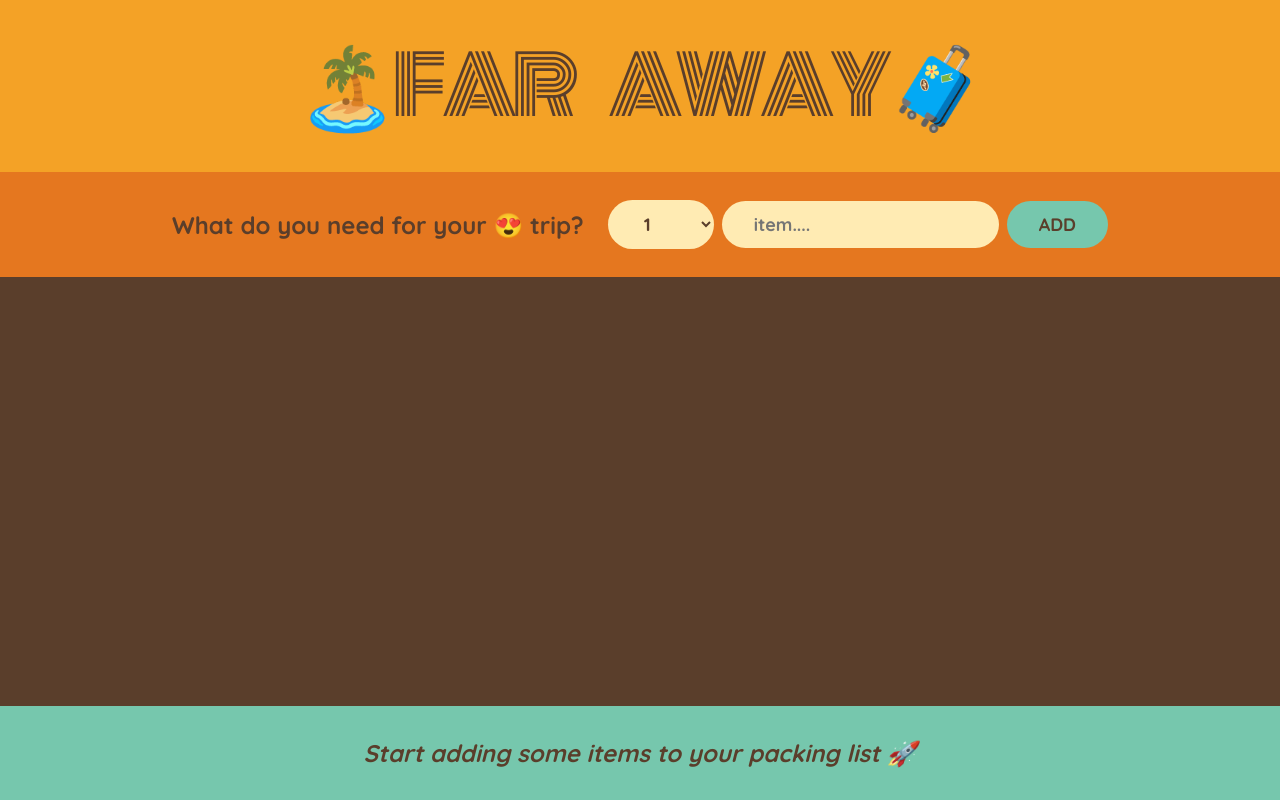
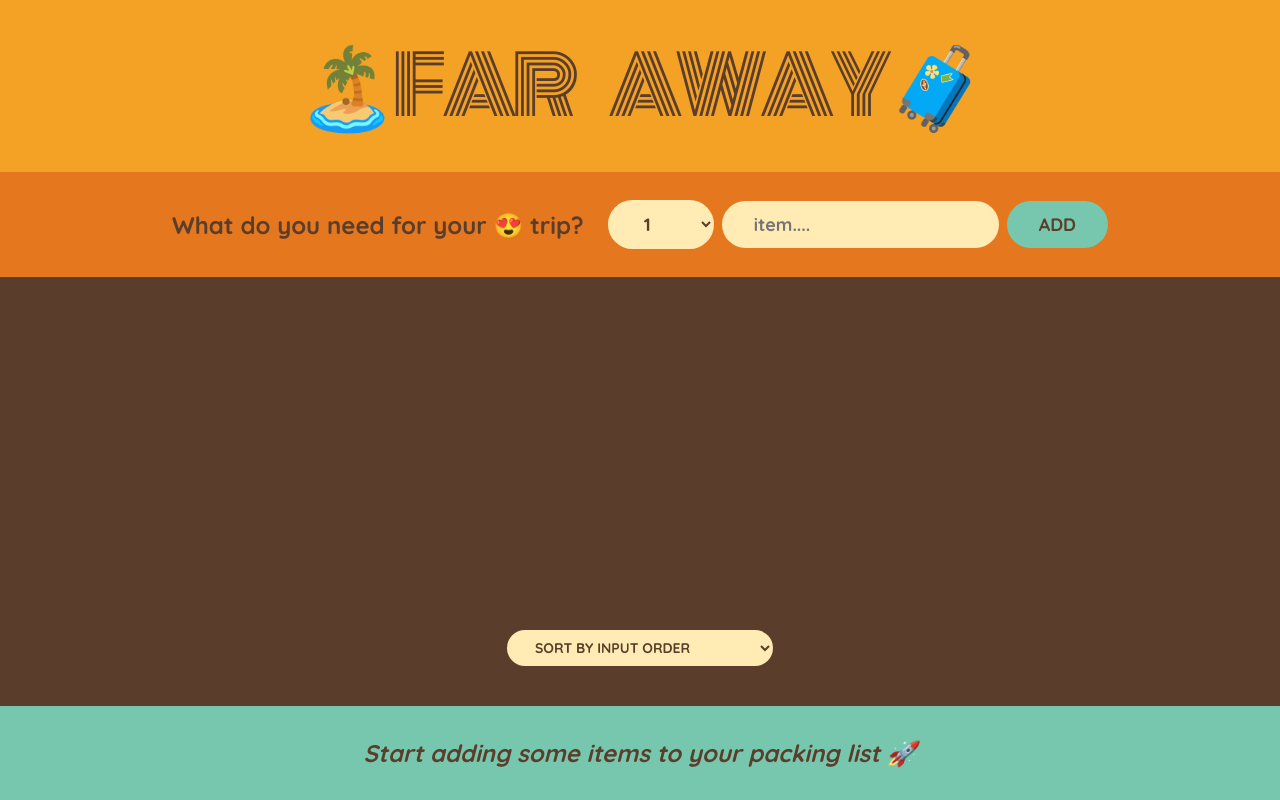
Before and after one commit to OstrichFarmer/travel-list, a React (Create React App) app: page / in a window 1280 px wide. Built offline with nearby package versions, Linux system fonts and the light colour scheme.

Commit message:
created the sort component

```diff
--- a/src/components/packingList.js
+++ b/src/components/packingList.js
@@ -1,12 +1,5 @@
 import "../index.css";
 import Item from "./item";
-
-// const initialItems = [
-//   { id: 1, description: "Passports", quantity: 2, packed: false },
-//   { id: 2, description: "Socks", quantity: 10, packed: true },
-//   { id: 3, description: "charger", quantity: 1, packed: false },
-//   { id: 4, description: "laptop", quantity: 1, packed: true },
-// ];
 
 export default function PackingList({ items, onDeleteItem, onToggleItem }) {
   return (
@@ -21,6 +14,14 @@ export default function PackingList({ items, onDeleteItem, onToggleItem }) {
           />
         ))}
       </ul>
+
+      <div className="actions">
+        <select>
+          <option value="input">Sort by input order</option>{" "}
+          <option value="description">Sort by input description</option>{" "}
+          <option value="packed">Sort by packed status</option>
+        </select>
+      </div>
     </div>
   );
 }
--- a/src/index.css
+++ b/src/index.css
@@ -74,12 +74,12 @@ input {
   background-color: #5a3e2b;
   color: #ffebb3;
   padding: 4rem 0;
-
   display: flex;
   justify-content: space-between;
   flex-direction: column;
   gap: 3.2rem;
   align-items: center;
+  overflow-x: hidden !important;
 }
 
 .actions button,
@@ -89,6 +89,7 @@ input {
   font-size: 1.4rem;
   font-weight: 700;
   margin: 0 0.8rem;
+  overflow-x: hidden !important;
 }
 
 .list ul {
@@ -101,6 +102,7 @@ input {
   gap: 1.2rem;
   justify-content: center;
   align-content: start;
+  overflow-x: hidden !important;
 }
 
 .list li {
```
